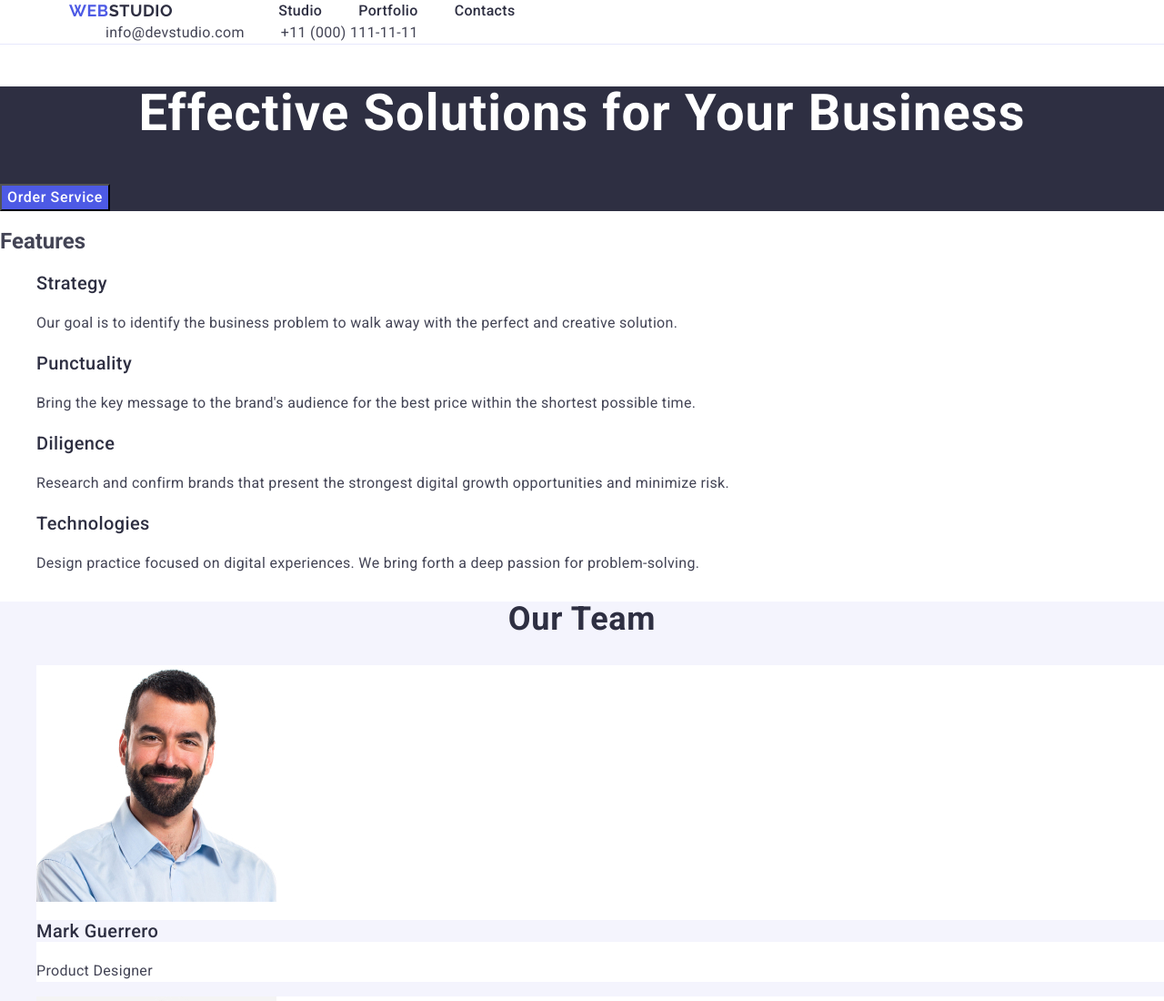
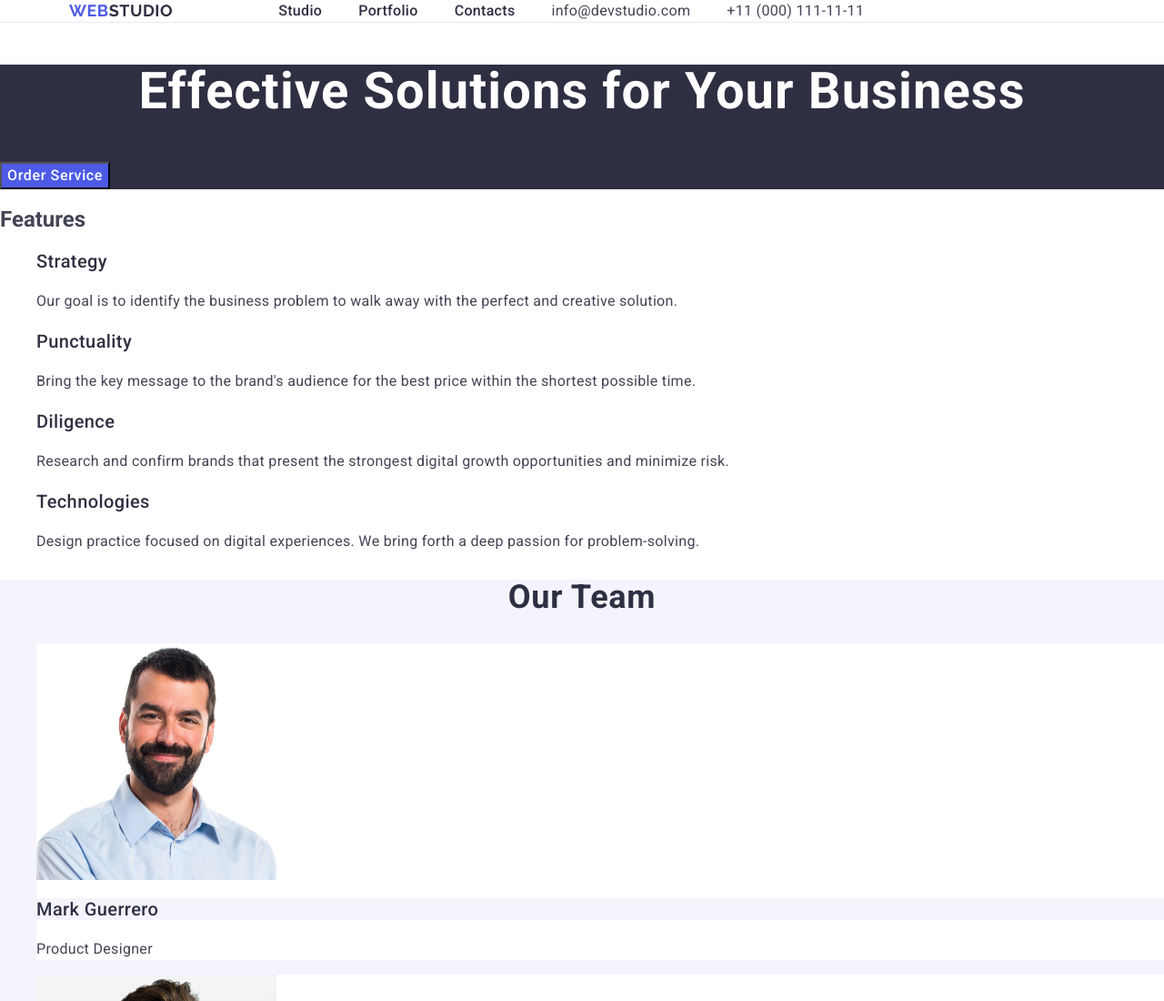
Before and after one commit to maryna-bordiian/goit-markup-hw-03, a plain HTML site: page index.html in a window 1280 px wide. Shown: the top 1100 px of the page at 91% size. Drawn offline with nearby package versions, Linux system fonts and the light colour scheme.

Commit message:
add styles

```diff
--- a/css/styles.css
+++ b/css/styles.css
@@ -30,6 +30,10 @@ a {text-decoration: none;
 margin: 0 auto;
 padding: 0 15px;
 }
+
+div {display: flex;
+}
+
 
 nav {
     display: flex;
```
